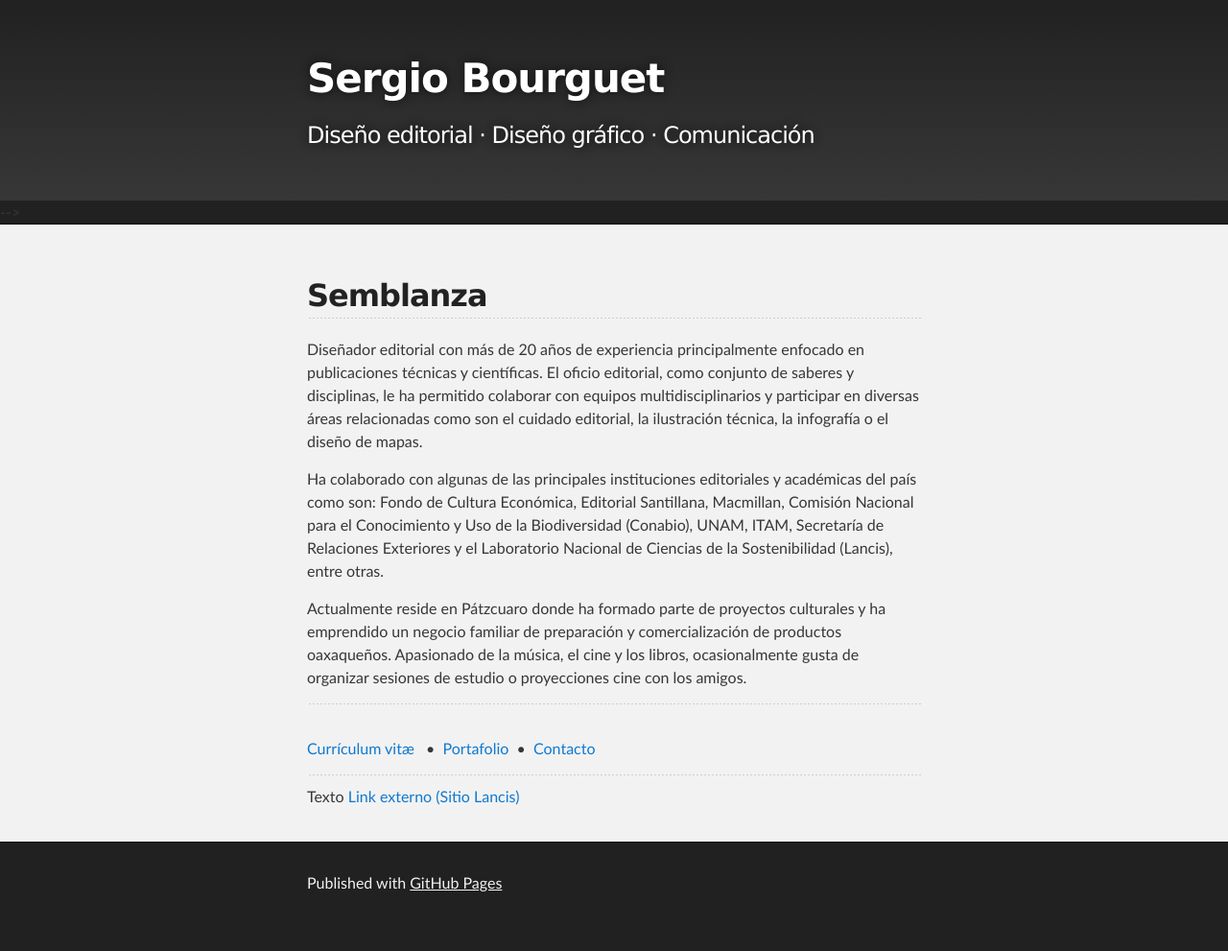
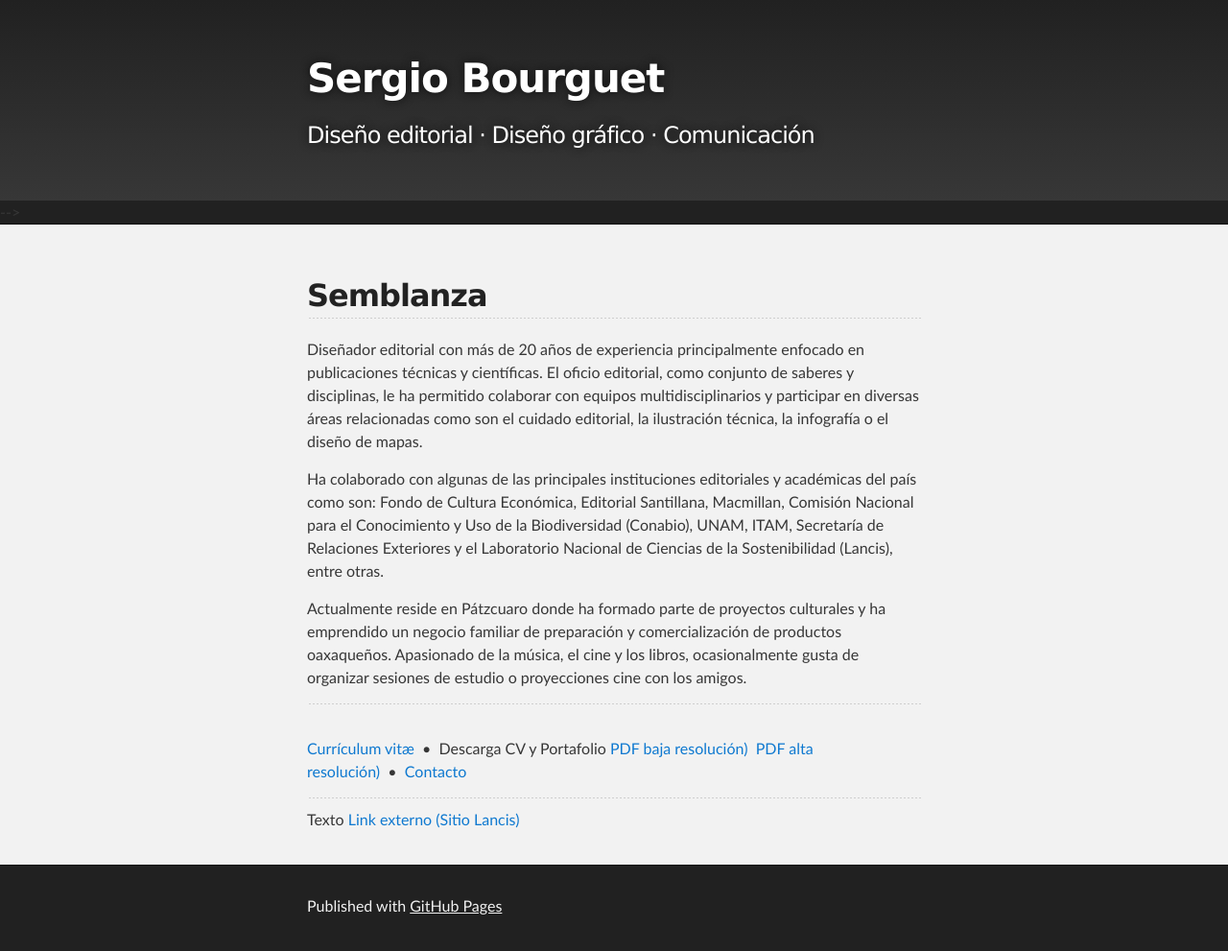
Before and after one commit to ovisnigra/cv_sbourguet, a Jekyll site: the page built from index.md, in a window 1280 px wide. Shown: the whole page at 96% size. Built offline with Jekyll 4.4.1, drawn with Linux system fonts in a browser that asks for light colours; our own code applies the rules of GitHub Pages for plain Markdown files; before the commit the page ends 967 px from its top, so only the background shows below that.

Commit message:
links descarga portafolio

```diff
--- a/index.md
+++ b/index.md
@@ -8,7 +8,7 @@ Actualmente reside en Pátzcuaro donde ha formado parte de proyectos culturales
 
 ---
 <br>
-[Currículum vitæ](./curriculum.md)&nbsp;&nbsp; •&nbsp;&nbsp;[Portafolio](/portafolio/portafolio.md)&nbsp;&nbsp;•&nbsp;&nbsp;[Contacto](./contacto.md)
+[Currículum vitæ](./curriculum.md)&nbsp;&nbsp;•&nbsp;&nbsp;Descarga CV y Portafolio [PDF baja resolución)](/assets/cv-portafolio_sbourguet_baja.pdf)&nbsp;&nbsp;[PDF alta resolución)](/assets/cv-portafolio_sbourguet_alta.pdf)&nbsp;&nbsp;•&nbsp;&nbsp;[Contacto](./contacto.md)
 
 ---
 
```
Also changed, not shown: 2 other files.
